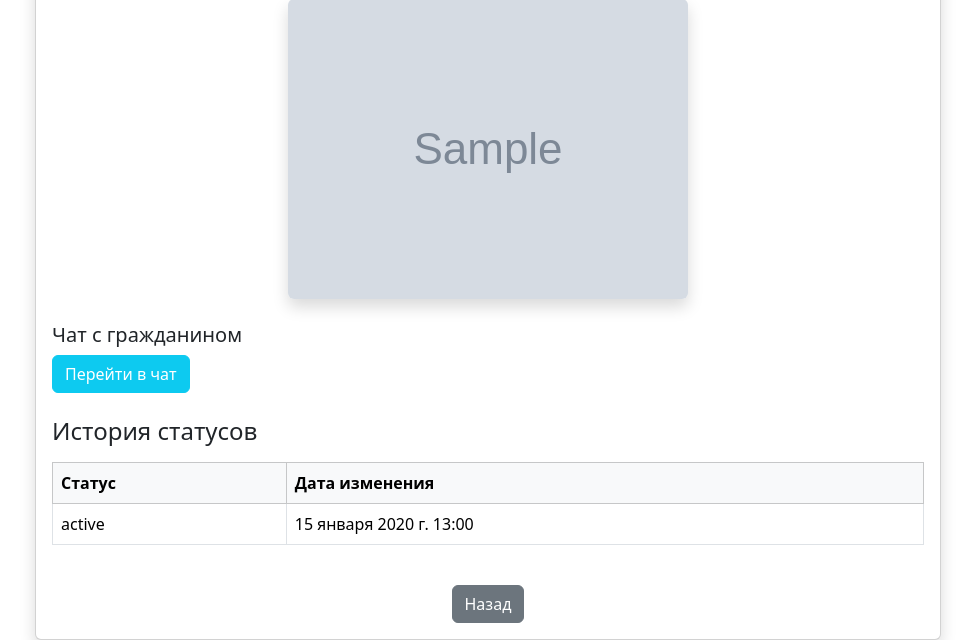
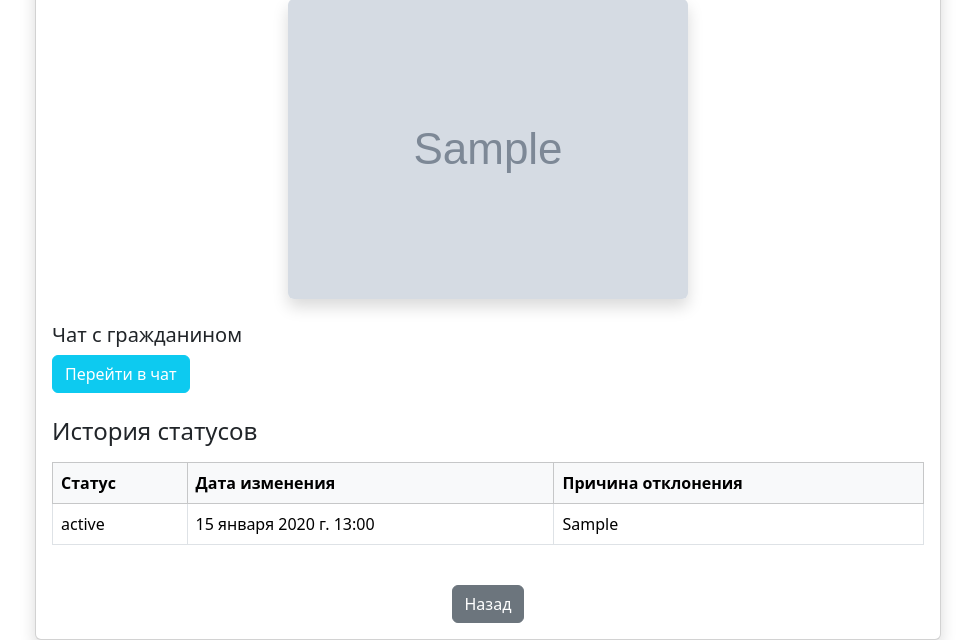
Before and after one commit to MichaelEmpire123/diiiplom_ver300, a Django app: page /view_appeals/detail/1/ in a window 1280 px wide. Shown: the part 750-1390 px from the top of the page, without its empty margins (152-1127 px from the left). Run offline with Django 5.2, Linux system fonts and the light colour scheme; a user stored in the database is signed in; tables that the repository leaves empty hold one stand-in row (values such as "Sample post"); grey boxes marked "Sample" are stand-in pictures; some libraries are stand-ins or nearby versions.

Commit message:
Отображение причины отклонения у жителя и службы

```diff
--- a/almet/templates/admin/view_appeal.html
+++ b/almet/templates/admin/view_appeal.html
@@ -99,6 +99,7 @@
                         <tr>
                             <th>Статус</th>
                             <th>Дата и время</th>
+                            <th>Причина отклонения</th>
                         </tr>
                     </thead>
                     <tbody>
@@ -106,6 +107,7 @@
                         <tr>
                             <td>{{ history.id_status.name_status }}</td>
                             <td>{{ history.date_time_setting_status }}</td>
+                            <td>{{ history.rejection_reason|default:"" }}</td>
                         </tr>
                         {% empty %}
                         <tr>
--- a/almet/templates/appeals/appeal_detail.html
+++ b/almet/templates/appeals/appeal_detail.html
@@ -57,6 +57,7 @@
                                 <tr>
                                     <th>Статус</th>
                                     <th>Дата изменения</th>
+                                    <th>Причина отклонения</th>
                                 </tr>
                             </thead>
                             <tbody>
@@ -64,7 +65,7 @@
                                 <tr>
                                     <td>{{ status.id_status.name_status }}</td>
                                     <td>{{ status.date_time_setting_status }}</td>
-
+                                    <td>{{ status.rejection_reason|default:"" }}</td>
                                 </tr>
                                 {% empty %}
                                 <tr>
```
